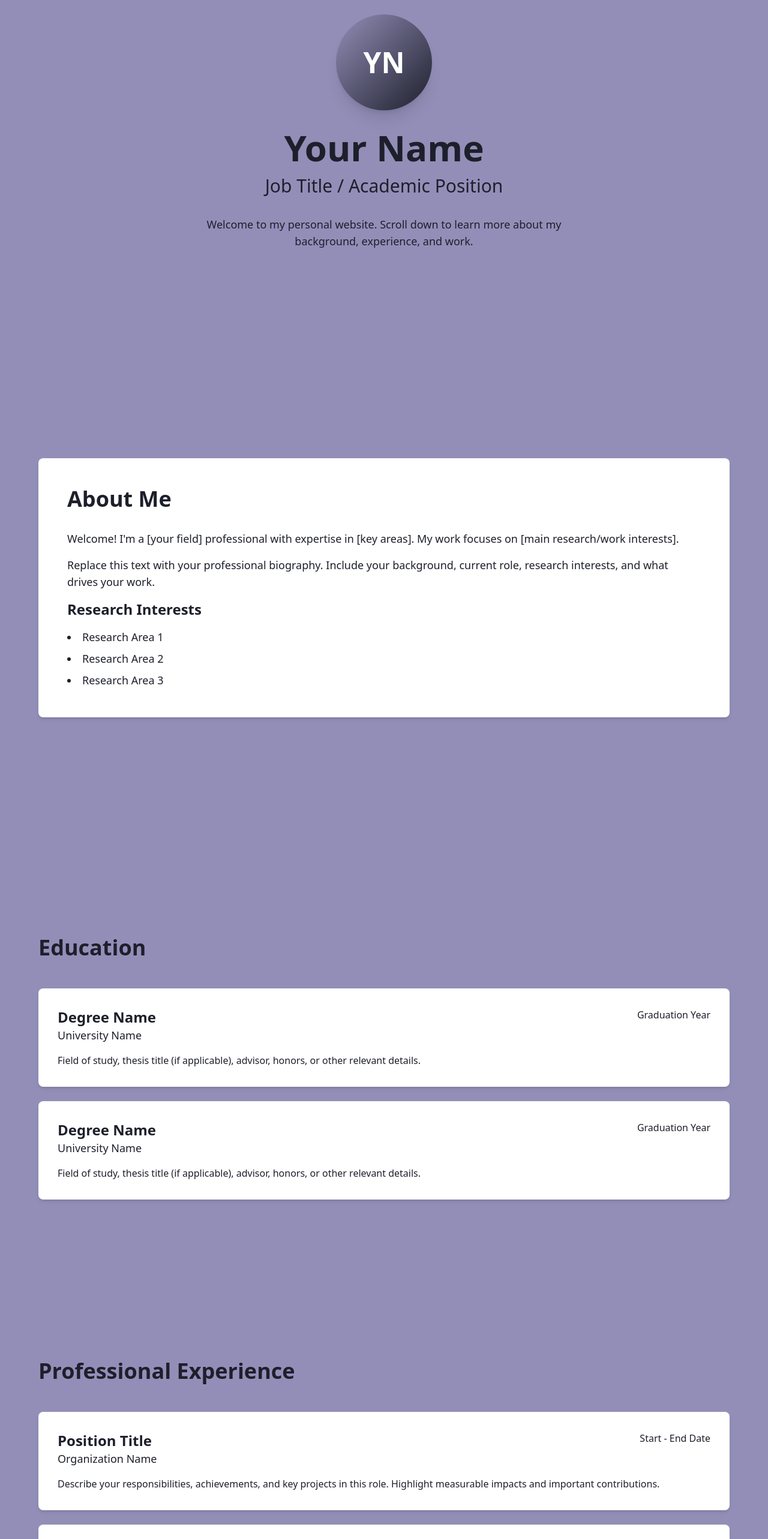
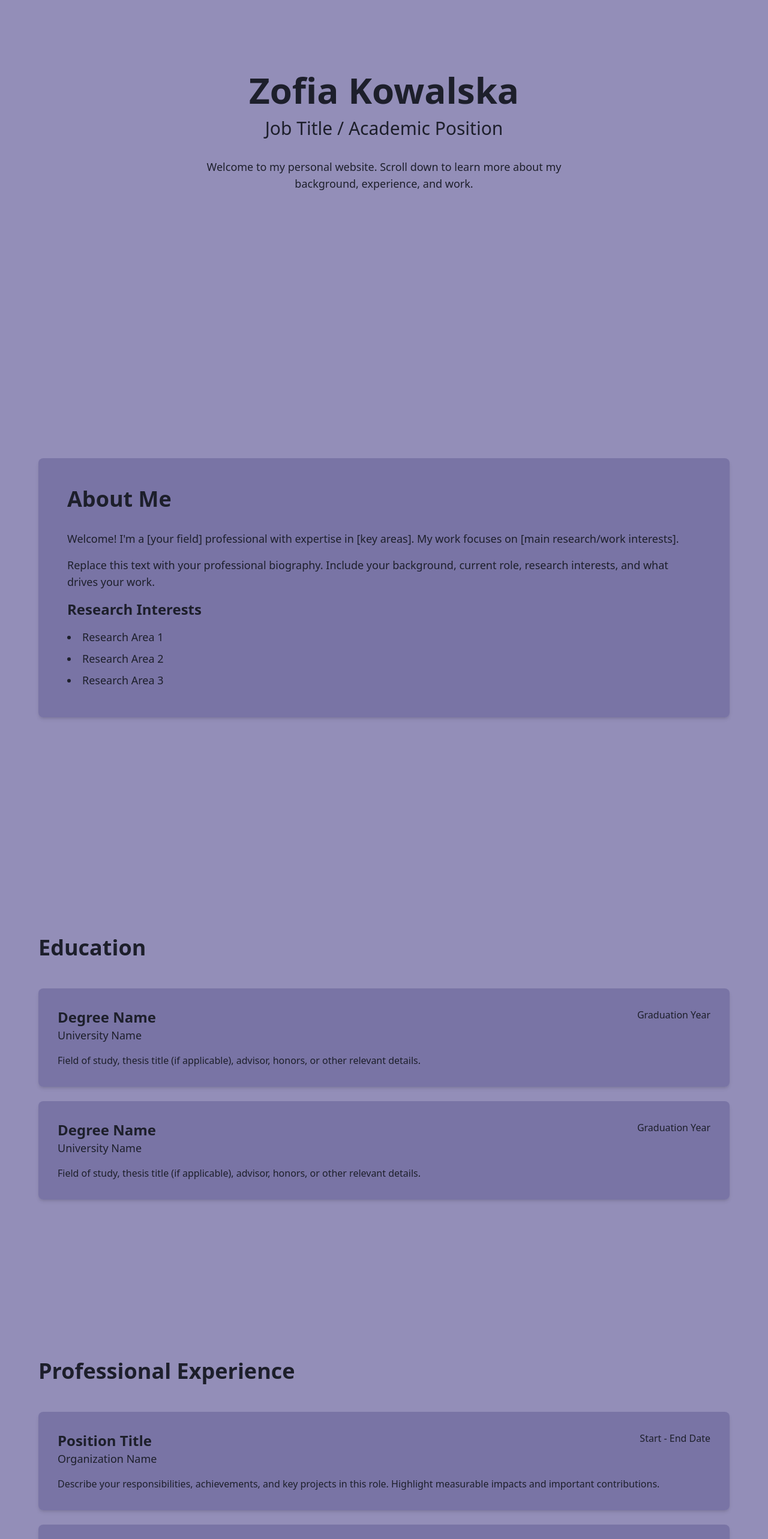
Before and after one commit to zofiakowalska/PersonalWeb, a React (Vite) app: page / in a window 1280 px wide. Shown: the part 220-2786 px from the top of the page at 60% size. Built offline with nearby package versions, Linux system fonts and the light colour scheme.

Commit message:
Update boxes to transparent darker purple, change name to Zofia Kowalska, remove YN bubble

```diff
--- a/src/App.jsx
+++ b/src/App.jsx
@@ -103,10 +103,7 @@ export default function PersonalWebsite() {
       {/* Home Section */}
       <section id="home" className="min-h-screen flex items-center justify-center px-6 pt-20">
         <div className="max-w-4xl mx-auto text-center">
-          <div className="w-40 h-40 rounded-full flex items-center justify-center text-white text-5xl font-bold mx-auto mb-8 shadow-xl" style={{ background: 'linear-gradient(135deg, #938eb8 0%, #1d1f2b 100%)' }}>
-            YN
-          </div>
-          <h1 className="text-5xl md:text-6xl font-bold mb-4" style={{ color: '#1d1f2b' }}>Your Name</h1>
+          <h1 className="text-5xl md:text-6xl font-bold mb-4" style={{ color: '#1d1f2b' }}>Zofia Kowalska</h1>
           <p className="text-2xl md:text-3xl mb-8" style={{ color: '#1d1f2b' }}>Job Title / Academic Position</p>
           <p className="text-lg max-w-2xl mx-auto" style={{ color: '#1d1f2b' }}>
             Welcome to my personal website. Scroll down to learn more about my background, experience, and work.
@@ -117,7 +114,7 @@ export default function PersonalWebsite() {
       {/* About Section */}
       <section id="about" className="min-h-screen flex items-center px-6 py-20">
         <div className="max-w-6xl mx-auto w-full">
-          <div className="bg-white rounded-lg shadow-md p-8 md:p-12">
+          <div className="rounded-lg shadow-md p-8 md:p-12" style={{ backgroundColor: 'rgba(115, 110, 160, 0.8)' }}>
             <h2 className="text-4xl font-bold mb-8" style={{ color: '#1d1f2b' }}>About Me</h2>
             <div className="prose max-w-none space-y-4 text-lg" style={{ color: '#1d1f2b' }}>
               <p>
@@ -145,7 +142,7 @@ export default function PersonalWebsite() {
           <h2 className="text-4xl font-bold mb-12" style={{ color: '#1d1f2b' }}>Education</h2>
           <div className="space-y-6">
             {[1, 2].map((i) => (
-              <div key={i} className="bg-white rounded-lg shadow-md p-8">
+              <div key={i} className="rounded-lg shadow-md p-8" style={{ backgroundColor: 'rgba(115, 110, 160, 0.8)' }}>
                 <div className="flex flex-col md:flex-row md:justify-between md:items-start gap-2 mb-4">
                   <div>
                     <h3 className="text-2xl font-bold" style={{ color: '#1d1f2b' }}>Degree Name</h3>
@@ -168,7 +165,7 @@ export default function PersonalWebsite() {
           <h2 className="text-4xl font-bold mb-12" style={{ color: '#1d1f2b' }}>Professional Experience</h2>
           <div className="space-y-6">
             {[1, 2, 3].map((i) => (
-              <div key={i} className="bg-white rounded-lg shadow-md p-8">
+              <div key={i} className="rounded-lg shadow-md p-8" style={{ backgroundColor: 'rgba(115, 110, 160, 0.8)' }}>
                 <div className="flex flex-col md:flex-row md:justify-between md:items-start gap-2 mb-4">
                   <div>
                     <h3 className="text-2xl font-bold" style={{ color: '#1d1f2b' }}>Position Title</h3>
@@ -190,7 +187,7 @@ export default function PersonalWebsite() {
       <section id="skills" className="min-h-screen flex items-center px-6 py-20">
         <div className="max-w-6xl mx-auto w-full">
           <h2 className="text-4xl font-bold mb-12" style={{ color: '#1d1f2b' }}>Skills</h2>
-          <div className="bg-white rounded-lg shadow-md p-8">
+          <div className="rounded-lg shadow-md p-8" style={{ backgroundColor: 'rgba(115, 110, 160, 0.8)' }}>
             <div className="grid grid-cols-1 md:grid-cols-2 lg:grid-cols-3 gap-6">
               {['Skill Category 1', 'Skill Category 2', 'Skill Category 3'].map((category, i) => (
                 <div key={i}>
@@ -213,7 +210,7 @@ export default function PersonalWebsite() {
           <h2 className="text-4xl font-bold mb-12" style={{ color: '#1d1f2b' }}>Academic Works</h2>
           <div className="space-y-6">
             {[1, 2, 3].map((i) => (
-              <div key={i} className="bg-white rounded-lg shadow-md p-8">
+              <div key={i} className="rounded-lg shadow-md p-8" style={{ backgroundColor: 'rgba(115, 110, 160, 0.8)' }}>
                 <h3 className="text-xl font-bold mb-2" style={{ color: '#1d1f2b' }}>
                   "Publication Title Goes Here"
                 </h3>
@@ -240,7 +237,7 @@ export default function PersonalWebsite() {
           <h2 className="text-4xl font-bold mb-12" style={{ color: '#1d1f2b' }}>Leadership Initiatives</h2>
           <div className="space-y-6">
             {[1, 2].map((i) => (
-              <div key={i} className="bg-white rounded-lg shadow-md p-8">
+              <div key={i} className="rounded-lg shadow-md p-8" style={{ backgroundColor: 'rgba(115, 110, 160, 0.8)' }}>
                 <div className="flex flex-col md:flex-row md:justify-between md:items-start gap-2 mb-4">
                   <div>
                     <h3 className="text-2xl font-bold" style={{ color: '#1d1f2b' }}>Leadership Role / Initiative</h3>
@@ -260,7 +257,7 @@ export default function PersonalWebsite() {
       {/* CV Section */}
       <section id="cv" className="min-h-screen flex items-center px-6 py-20">
         <div className="max-w-6xl mx-auto w-full">
-          <div className="bg-white rounded-lg shadow-md p-8 md:p-12 text-center">
+          <div className="rounded-lg shadow-md p-8 md:p-12 text-center" style={{ backgroundColor: 'rgba(115, 110, 160, 0.8)' }}>
             <h2 className="text-4xl font-bold mb-6" style={{ color: '#1d1f2b' }}>Curriculum Vitae</h2>
             <p className="text-lg mb-8" style={{ color: '#1d1f2b' }}>
               Download my complete CV to view my full academic and professional background.
@@ -281,7 +278,7 @@ export default function PersonalWebsite() {
       {/* Contact Section */}
       <section id="contact" className="min-h-screen flex items-center px-6 py-20">
         <div className="max-w-6xl mx-auto w-full">
-          <div className="bg-white rounded-lg shadow-md p-8 md:p-12">
+          <div className="rounded-lg shadow-md p-8 md:p-12" style={{ backgroundColor: 'rgba(115, 110, 160, 0.8)' }}>
             <h2 className="text-4xl font-bold mb-8 text-center" style={{ color: '#1d1f2b' }}>Get In Touch</h2>
             <div className="max-w-2xl mx-auto space-y-6">
               <div className="flex items-center gap-4 justify-center">
```
